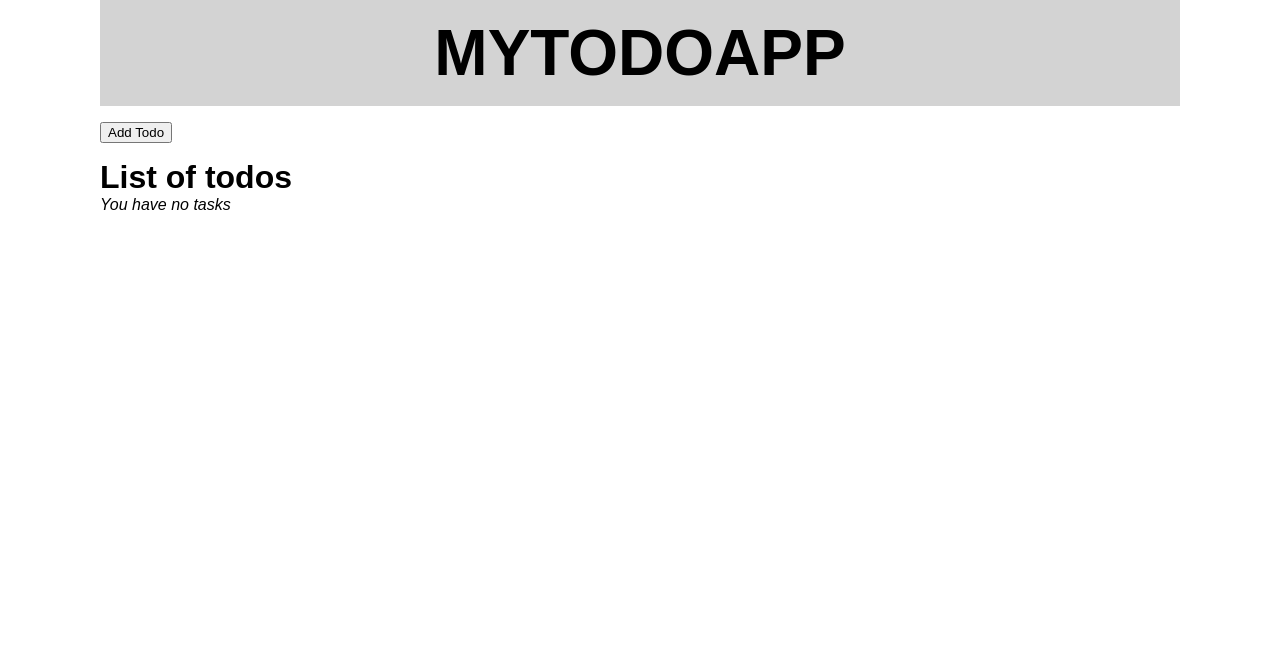
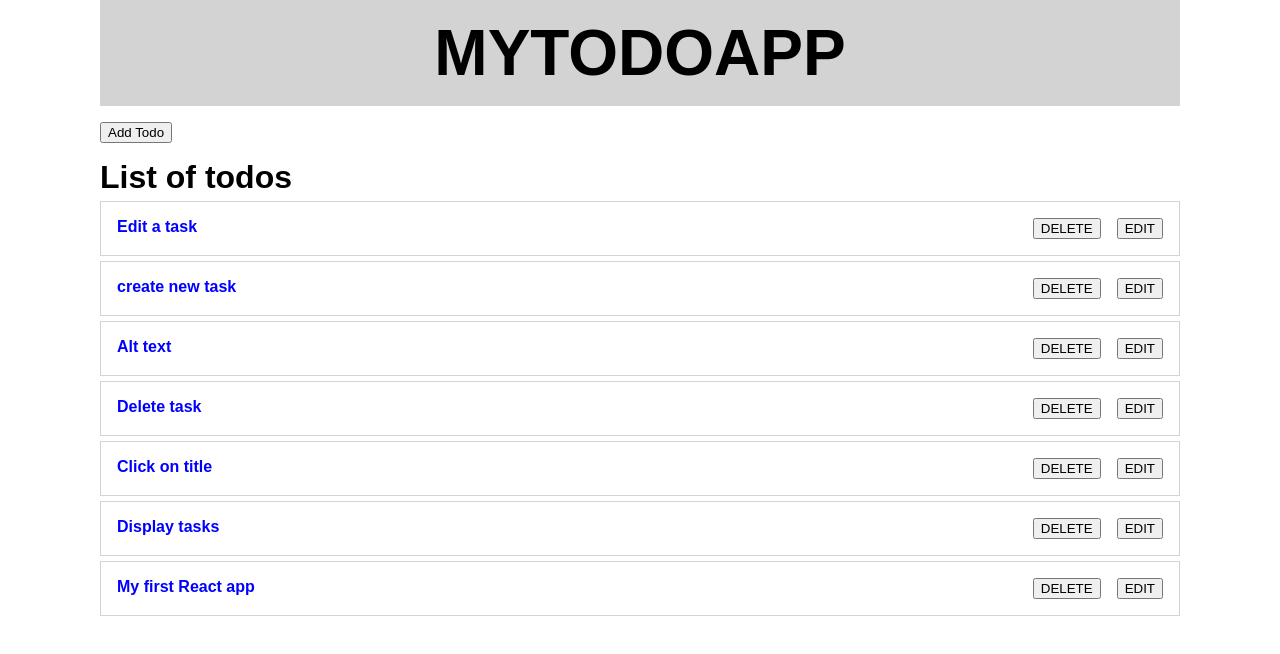
Before and after one commit to haco28/learn-react-app-01, a React (Create React App) app: page / in a window 1280 px wide. Shown: the top 654 px of the page. Built offline with nearby package versions, Linux system fonts and the light colour scheme.

Commit message:
taskReducer.js more readable + fix toggling display of a selected task

```diff
--- a/src/contexts/TaskContext.js
+++ b/src/contexts/TaskContext.js
@@ -5,7 +5,34 @@ export const TaskContext = createContext();
 
 const TaskContextProvider = (props)  => {
   const [state, dispatch] = useReducer(taskReducer, {
-      list: [],
+      list: [{
+        title: 'Edit a task',
+        desc: 'Edit a task'
+      },
+        {
+          title: 'create new task',
+          desc: 'Create a new task by clicking add Todo button'
+        },
+        {
+          title: 'Alt text',
+          desc: 'If there is no task display an alternative text'
+        },
+        {
+          title: 'Delete task',
+          desc: 'Click on delete button to delete a task'
+        },
+        {
+          title: 'Click on title',
+          desc: 'Display tasks description by clicking on title'
+        },
+        {
+          title: 'Display tasks',
+          desc: 'Display tasks stored in state'
+        },
+        {
+          title: 'My first React app',
+          desc: 'Create my first react app'
+        }],
       title: '',
       desc: '',
       editing: false,
@@ -26,7 +53,7 @@ const TaskContextProvider = (props)  => {
   }
 
   const toggleShowTask = (id) => {
-    dispatch({type: 'SET_CURRENT_TASK', id});
+    dispatch({type: 'SET_CURRENT_TASK', id: state.currentTask === id ? null : id});
     dispatch({type: 'EDITING', value: false});
   }
 
@@ -38,9 +65,9 @@ const TaskContextProvider = (props)  => {
 
   const toggleEditTask = (id) => {
     dispatch({type: 'SET_CURRENT_TASK', id});
-    dispatch({type: 'EDITING', value: !state.editing});
-    dispatch({type: 'SET_TITLE', title: state.title === '' ? state.list[id].title : ''});
-    dispatch({type: 'SET_DESC', desc: state.desc === '' ? state.list[id].desc : ''});
+    dispatch({type: 'EDITING', value: true});
+    dispatch({type: 'SET_TITLE', title: state.editing ? state.list[id].title : ''});
+    dispatch({type: 'SET_DESC', desc: state.editing ? state.list[id].desc : ''});
   }
 
   const handleSubmitCreateTaskForm = (event) => {
--- a/src/reducers/taskReducer.js
+++ b/src/reducers/taskReducer.js
@@ -1,31 +1,57 @@
 const taskReducer = (state, action) => {
-  let {list, currentTask, formIsDisplayed, title, desc, editing} = state;
+  let {list} = state;
 
   switch (action.type) {
+
     case 'ADD_TASK':
-      list = [{title: action.title, desc: action.desc}, ...list];
-      return {...state, list}
+      return {
+        ...state,
+        list: [{title: action.title, desc: action.desc}, ...list]
+      }
+
     case 'UPDATE_TASK':
       list[action.id] = {title: action.title, desc: action.desc};
-      return {...state, list}
+      return {
+        ...state,
+        list
+      }
+
     case 'REMOVE_TASK':
-      list = list.filter((task,index) =>  action.id !== index );
-      return {...state, list};
+      return {
+        ...state,
+        list: list.filter((task,index) =>  action.id !== index )
+      };
+
     case 'SET_CURRENT_TASK':
-      currentTask = state.currentTask === action.id ? null : action.id;
-      return {...state, currentTask};
+      return {
+        ...state,
+        currentTask: action.id
+      };
+
     case 'TOGGLE_DISPLAY_FORM':
-      formIsDisplayed = !state.formIsDisplayed;
-      return {...state, formIsDisplayed};
+      return {
+        ...state,
+        formIsDisplayed: !state.formIsDisplayed
+      };
+
     case 'SET_TITLE':
-      title = action.title;
-      return {...state, title};
+      return {
+        ...state,
+        title: action.title
+      };
+
     case 'SET_DESC':
-      desc = action.desc;
-      return {...state, desc};
+      return {
+        ...state,
+        desc: action.desc
+      };
+
     case 'EDITING':
-      editing = action.value;
-      return {...state, editing};
+      return {
+        ...state,
+        editing: action.value
+      };
+
     default:
       return state;
   }
```
